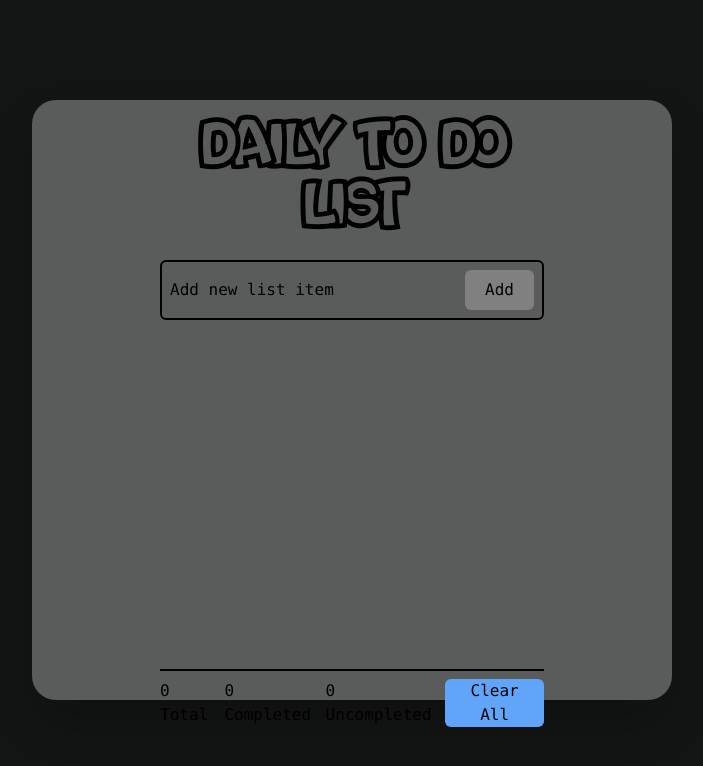
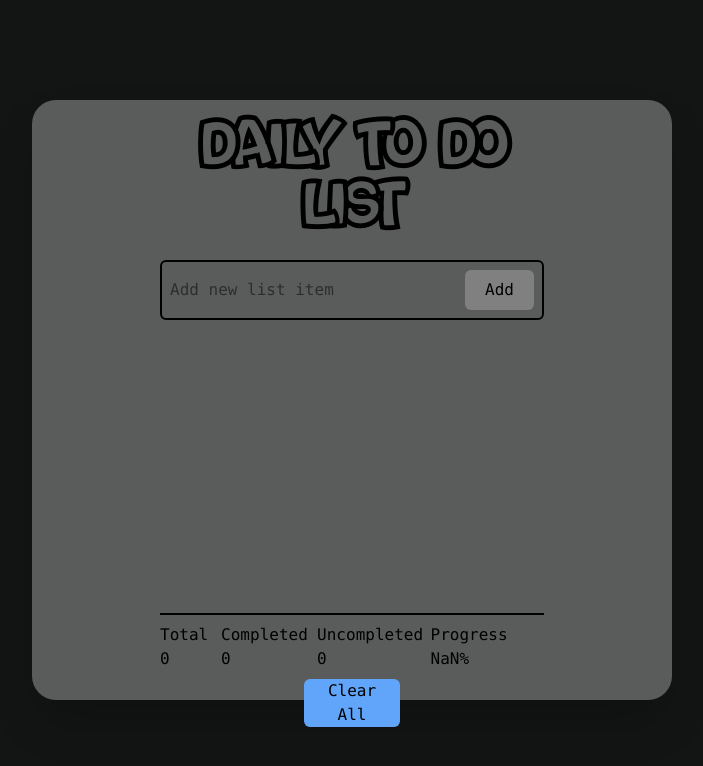
Before and after one commit to Fouji5131/daily-to-do-list, a React (Create React App) app: page / in a window 1280 px wide. Shown: the top 766 px of the page, without its empty margins (288-991 px from the left). Built offline with nearby package versions, Linux system fonts and the light colour scheme.

Commit message:
bug remove now working correct

```diff
--- a/src/App.js
+++ b/src/App.js
@@ -6,52 +6,54 @@ function App() {
   const [items, setItems] = useState([]);
 
   const noOfItems = items.length;
-
-  const handleInputChange = (event) => {
-    if (event.target.value == null) {
-      return;
-    }
-    setInputValue(event.target.value);
-  };
-
-  const handleFormSubmit = (event) => {
-    event.preventDefault();
-    setItems([...items, inputValue]);
-    setInputValue("");
-  };
-
-  const [isChecked, setIsChecked] = useState([]);
-
-  const handleCheckboxChange = (event) => {
-    var updatedList = [...isChecked];
-    if (event.target.isChecked) {
-      updatedList = [...isChecked, event.target.value];
-    } else {
-      updatedList.splice(isChecked.indexOf(event.target.value), 1);
-    }
-    setIsChecked(updatedList);
-
-    // setIsChecked(event.target.checked);
-  };
-
-  var testCheck = (item) => {
-    // return isChecked.includes(item) ? "line-through" : "no-underline";
-    return isChecked.includes(item) ? "line-through" : "none";
-    // isChecked.includes(item) ? "checked-item" : "not-checked-item";
-  };
-
-  const deleteAllToDos = () => {
-    setItems([]);
-  };
+  const noOfCompleted = items.filter((item) => item.isChecked).length;
+  const noOfUnCompleted = noOfItems - noOfCompleted;
+  const progress = Math.trunc((noOfCompleted / noOfItems) * 100);
 
   const isDisabled = inputValue.trim() === "";
-
   const buttonStyle = isDisabled
     ? {
         cursor: "not-allowed",
         backgroundColor: "gray",
       }
     : {};
+
+  const handleFormSubmit = (event) => {
+    event.preventDefault();
+    setItems((prevItems) => [
+      ...prevItems,
+      {
+        id: Date.now(),
+        label: inputValue,
+        completed: false,
+        isChecked: false,
+      },
+    ]);
+    setInputValue("");
+  };
+
+  const handleInputChange = (event) => {
+    setInputValue(event.target.value);
+  };
+
+  function handleCheckboxClick(id) {
+    setItems((prevItems) =>
+      prevItems.map((item) => {
+        if (item.id === id) {
+          return {
+            ...item,
+            completed: !item.completed,
+            isChecked: !item.isChecked,
+          };
+        }
+        return item;
+      })
+    );
+  }
+
+  const deleteAllToDos = () => {
+    setItems([]);
+  };
 
   return (
     <div className="w-screen h-screen flex items-center justify-center bg-light-blue">
@@ -67,7 +69,7 @@ function App() {
               className="flex justify-between p-1 xl:p-2 border-2 border-black rounded-md space-x-5"
             >
               <input
-                className="w-3/4 focus:outline-none bg-transparent placeholder:text-black"
+                className="w-3/4 focus:outline-none bg-transparent placeholder:text-black/50"
                 type="text"
                 value={inputValue}
                 onChange={handleInputChange}
@@ -83,52 +85,61 @@ function App() {
               </button>
             </form>
 
-            <div className="flex flex-col h-full space-y-1 xl:px-5 xl:space-y-2 overflow-y-auto overflow-x-auto">
-              {items.map((item, index) => {
+            <div
+              className="flex flex-col h-full overflow-y-auto overflow-x-auto"
+              style={
+                {
+                  // boxShadow: "inset 0px 0px 36px 0px rgba(0, 0, 0, 0.3)",
+                }
+              }
+            >
+              <ul className="space-y-1 xl:px-5 xl:py-2 xl:space-y-2">
+                {items.map((item) => {
                   return (
-                  <div>
+                    <li key={item.id}>
                       <label
-                      htmlFor="box"
-                      key={index}
-                      id={index}
+                        htmlFor={item.id}
                         className="flex text-md xl:text-lg font-normal h-6 hover:text-blue-400"
                       >
                         <input
-                        id="box"
-                        key={index}
+                          id={item.id}
                           type="checkbox"
-                        checked={isChecked[index]}
-                        onChange={handleCheckboxChange}
+                          checked={item.completed}
+                          onChange={() => handleCheckboxClick(item.id)}
                           className="accent-green-500 h-5 w-5 xl:h-6 xl:w-6 mr-2 xl:mr-4 rounded-2xl"
                         />
                         <h1
-                        className={testCheck(item)}
+                          // className={testCheck(item)}
                           style={{
-                          textDecoration: testCheck(item),
-                          //   color: isChecked ? "black" : "white",
+                            textDecoration: item.isChecked
+                              ? "line-through"
+                              : "none",
+                            color: item.isChecked ? "black" : "white",
                           }}
                         >
-                        {item}
+                          {item.label}
                         </h1>
                       </label>
-                  </div>
+                    </li>
                   );
                 })}
+              </ul>
             </div>
 
-            <div className="space-y-2 text-black">
-              <div className="border-b-2 border-black"></div>
-              <div className="flex flex-col sm:flex-row justify-between ">
-                <h1>{noOfItems} Total</h1>
-                <h1>{noOfItems} Completed</h1>
-                <h1>{noOfItems} Uncompleted</h1>
+            <div className="flex flex-col items-center space-y-2 text-black">
+              <div className="w-full border-b-2 border-black"></div>
+              <div className="w-full flex flex-col sm:flex-row justify-between ">
+                <h1>Total {noOfItems}</h1>
+                <h1>Completed {noOfCompleted}</h1>
+                <h1>Uncompleted {noOfUnCompleted}</h1>
+                <h1>Progress {progress}%</h1>
+              </div>
               <button
-                  className="py-0 xl:px-2 xl:py-0 rounded-md bg-blue-400 hover:scale-110"
+                className="w-1/4 py-0 xl:px-2 xl:py-0 rounded-md bg-blue-400 hover:scale-110"
                 onClick={deleteAllToDos}
               >
                 Clear All
               </button>
-              </div>
             </div>
           </div>
         </div>
```
Lines whose indentation alone changed are shown as unchanged.
